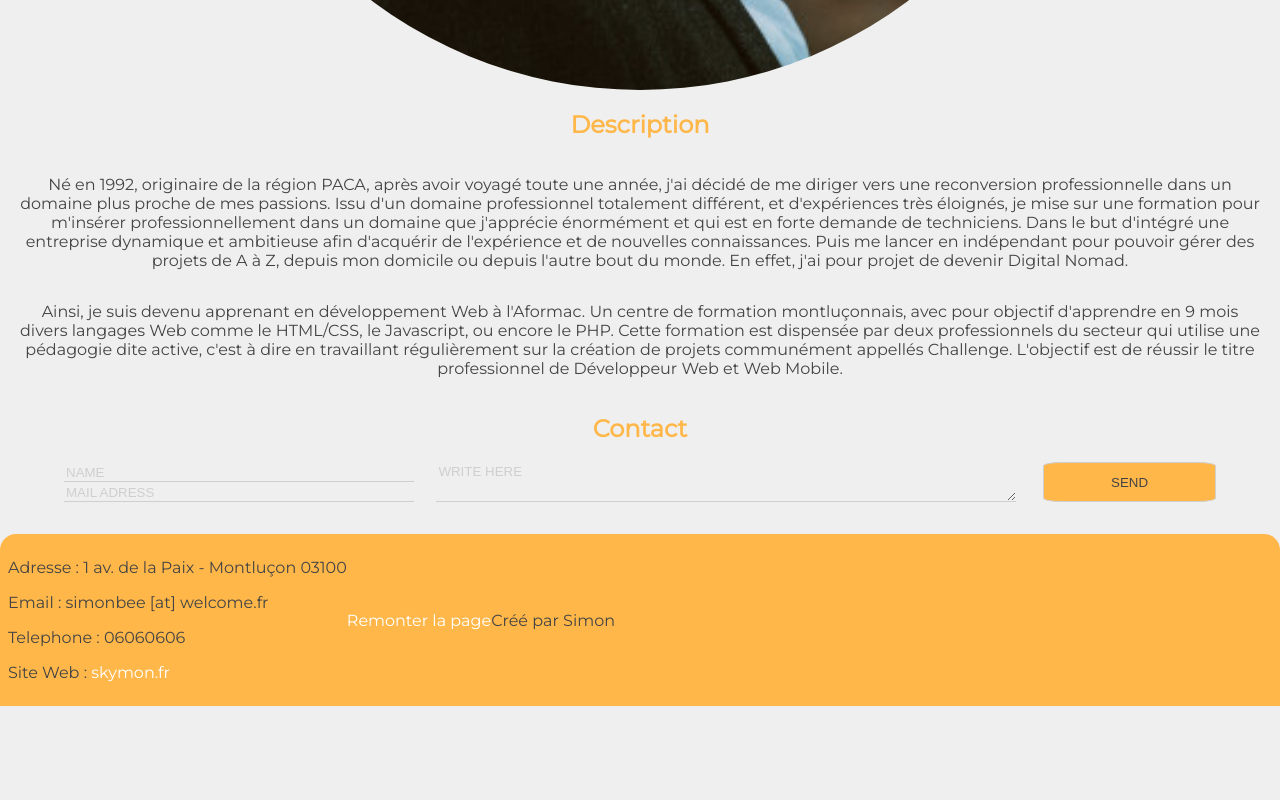
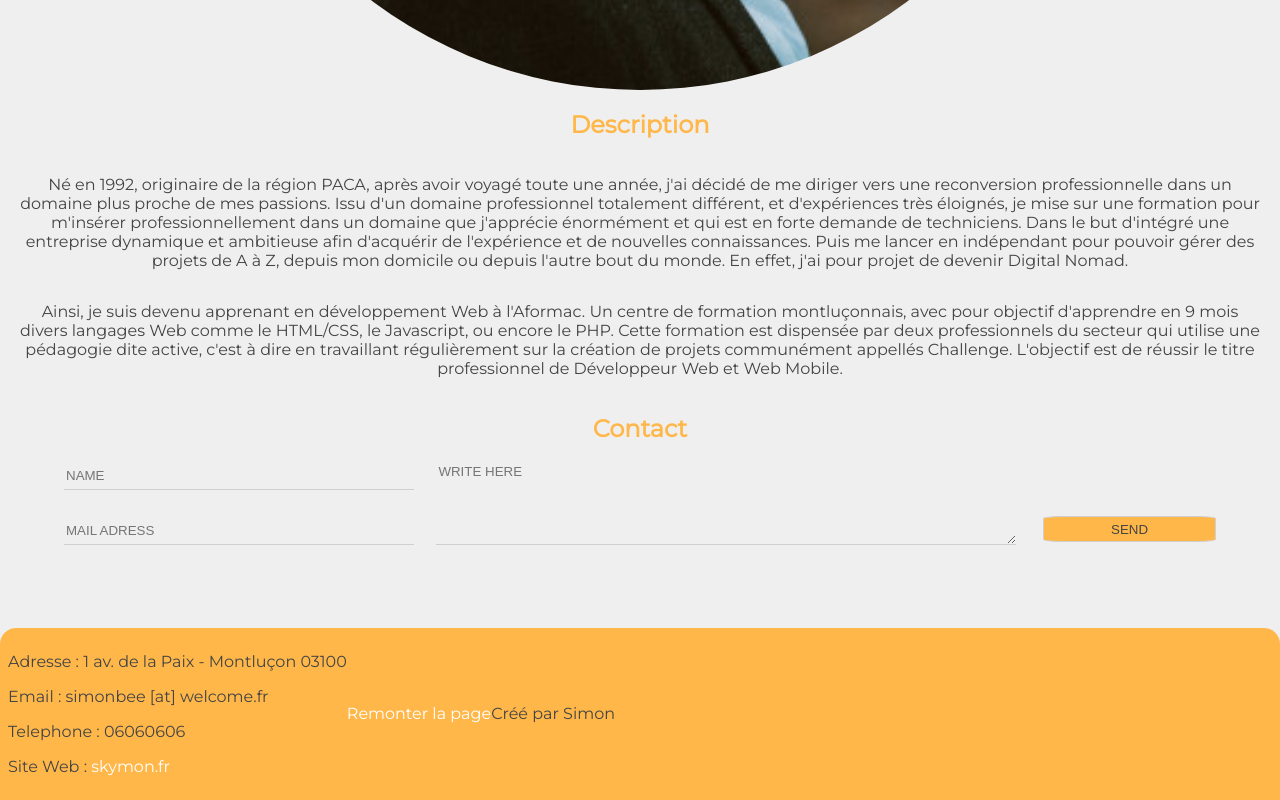
Before and after one commit to Simon-BEE/carte2visite, a plain HTML site: page index.html in a window 1280 px wide. Shown: the part 924-1724 px from the top of the page. Before the commit the page ends 1630 px from the top, so only its background shows below. Drawn offline with Linux system fonts and the light colour scheme.

Commit message:
Finition form

```diff
--- a/assets/css/styles.css
+++ b/assets/css/styles.css
@@ -87,10 +87,13 @@ form {
 
 #name, #mail {
     width: 100%;
+    height: 25px;
+    margin-bottom: 2em;
 }
 
 #message {
     width: 50%;
+    height: 5.85em;
 }
 
 button {
@@ -99,6 +102,8 @@ button {
     border: 1px solid #cfcfcf;
     color: #444;
     width: 15%;
+    height: 2em;
+    margin: 4em 0;
 }
 
 /* FOOTER */
--- a/index.html
+++ b/index.html
@@ -25,10 +25,10 @@
         <h2 class="titreh2">Contact</h2>
         <form>
             <div id="aside">
-                <input type="text" id="name" name="name" value="Name">
-                <input type="email" id="mail" name="mail" value="Mail adress">
+                <input type="text" id="name" name="name" placeholder="Name">
+                <input type="email" id="mail" name="mail" placeholder="Mail adress">
             </div>
-            <textarea id="message" name="message">Write here</textarea>
+            <textarea id="message" name="message" placeholder="Write here"></textarea>
             <button>SEND</button>
         </form>
     </section>
```
